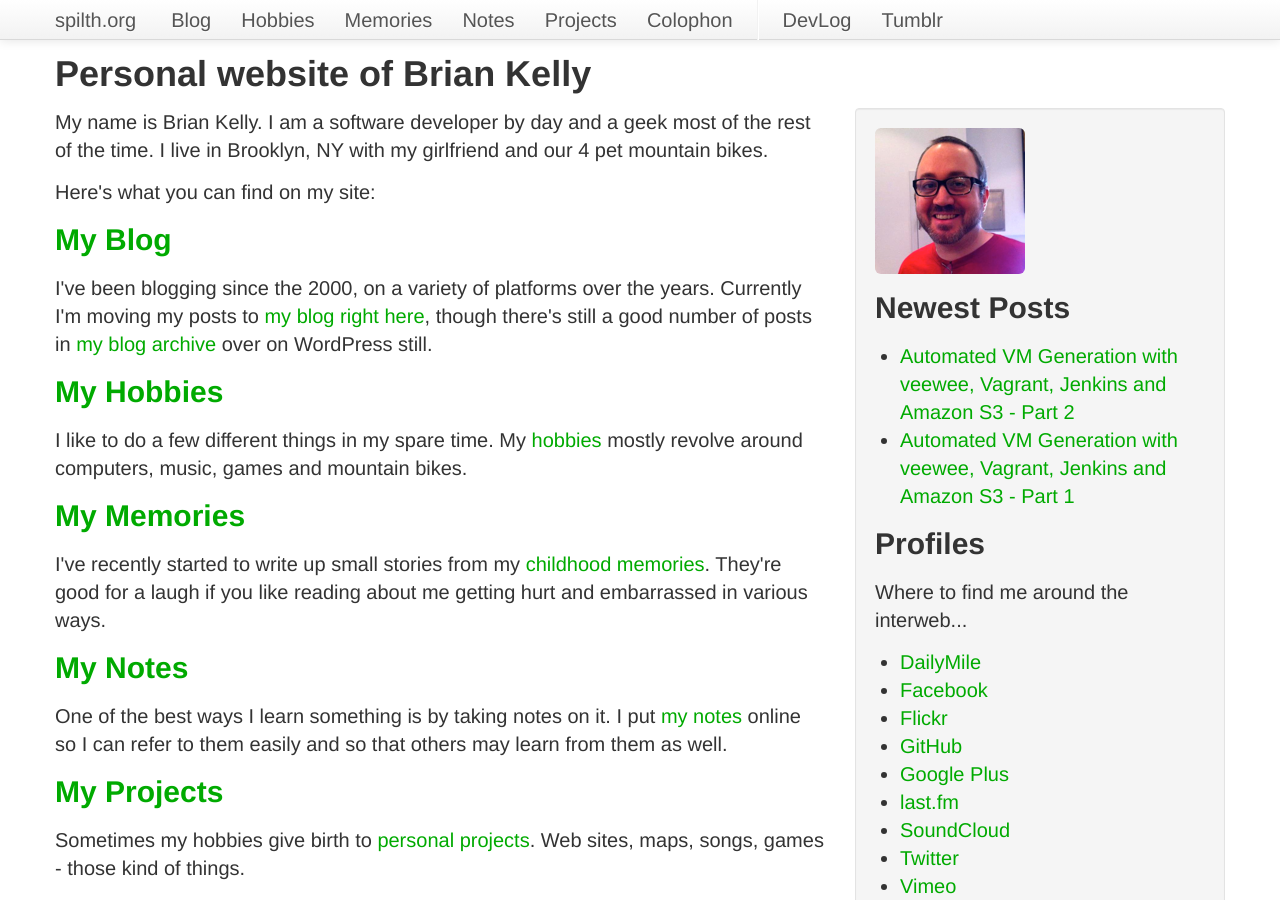
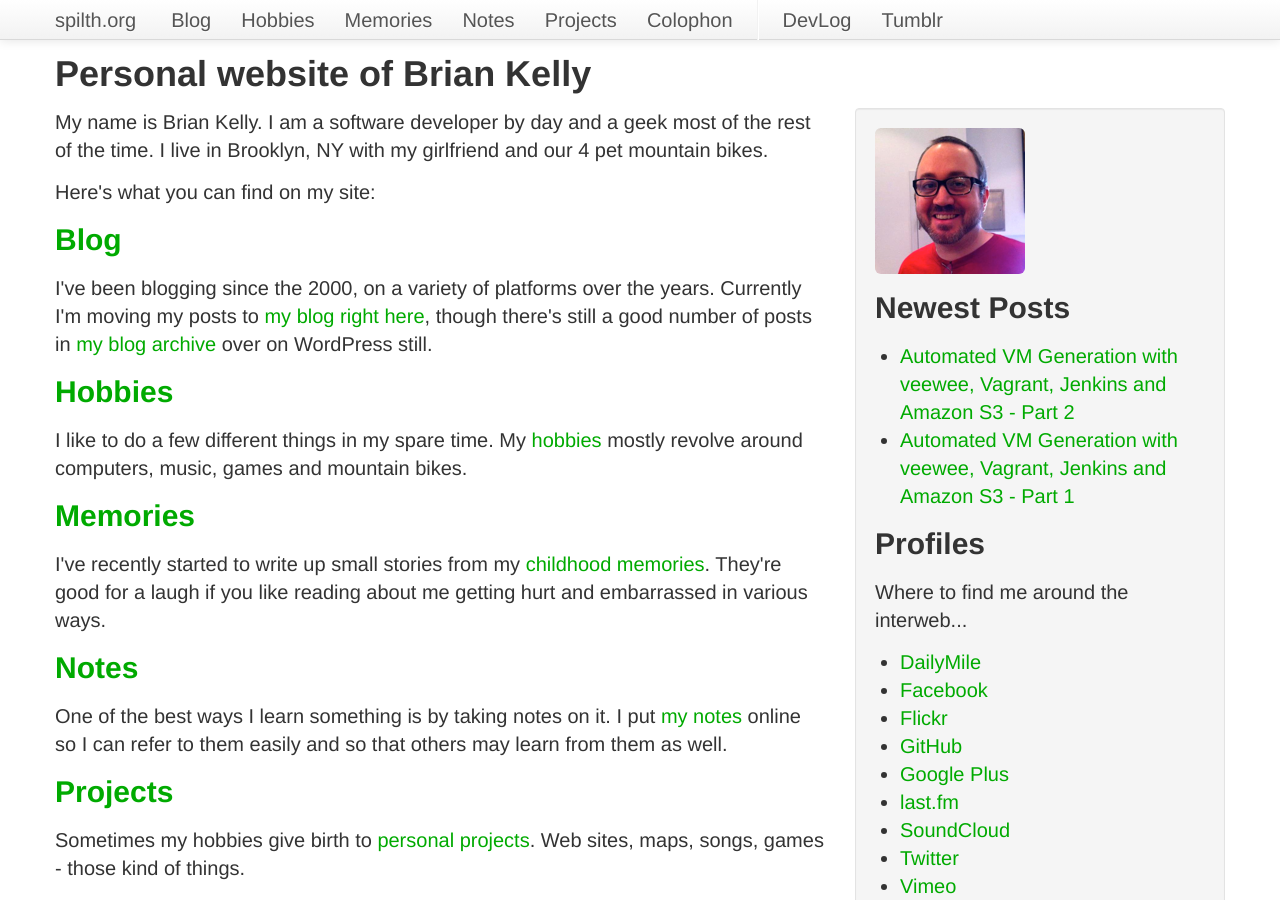
Before and after one commit to spilth/old.spilth.org, a Jekyll site: the page built from index.html, in a window 1280 px wide and 900 px high. Built offline with Jekyll 4.4.1, drawn with Linux system fonts in a browser that asks for light colours.

Commit message:
Got rid of the repetitive 'my' on the homepage

```diff
--- a/index.html
+++ b/index.html
@@ -13,23 +13,23 @@ layout: default
 
     <p>Here's what you can find on my site:</p>
 
-    <h2><a href="/blog/">My Blog</a></h2>
+    <h2><a href="/blog/">Blog</a></h2>
 
     <p>I've been blogging since the 2000, on a variety of platforms over the years. Currently I'm moving my posts to <a href="/blog/">my blog right here</a>, though there's still a good number of posts in <a href="http://spilth.wordpress.com/">my blog archive</a> over on WordPress still.</p>
 
-    <h2><a href="/hobbies/">My Hobbies</a></h2>
+    <h2><a href="/hobbies/">Hobbies</a></h2>
 
     <p>I like to do a few different things in my spare time. My <a href="/hobbies/">hobbies</a> mostly revolve around computers, music, games and mountain bikes.</p>
 
-    <h2><a href="/memories/">My Memories</a></h2>
+    <h2><a href="/memories/">Memories</a></h2>
 
     <p>I've recently started to write up small stories from my <a href="/memories/">childhood memories</a>. They're good for a laugh if you like reading about me getting hurt and embarrassed in various ways.</p>
 
-    <h2><a href="/notes/">My Notes</a></h2>
+    <h2><a href="/notes/">Notes</a></h2>
 
     <p>One of the best ways I learn something is by taking notes on it. I put <a href="/notes/">my notes</a> online so I can refer to them easily and so that others may learn from them as well.</p>
 
-    <h2><a href="/projects/">My Projects</a></h2>
+    <h2><a href="/projects/">Projects</a></h2>
 
     <p>Sometimes my hobbies give birth to <a href="/projects/">personal projects</a>. Web sites, maps, songs, games - those kind of things.</p>
 
```
